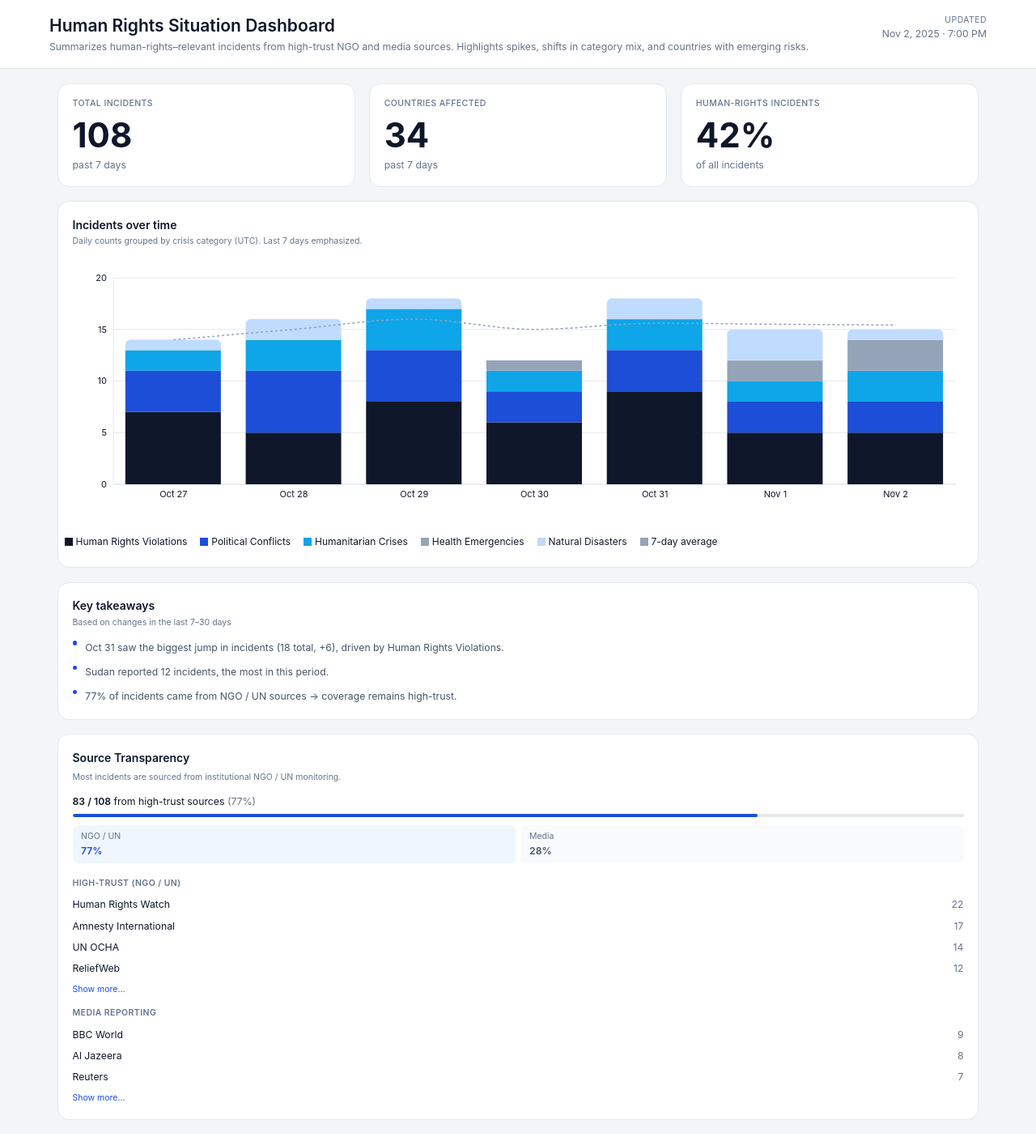
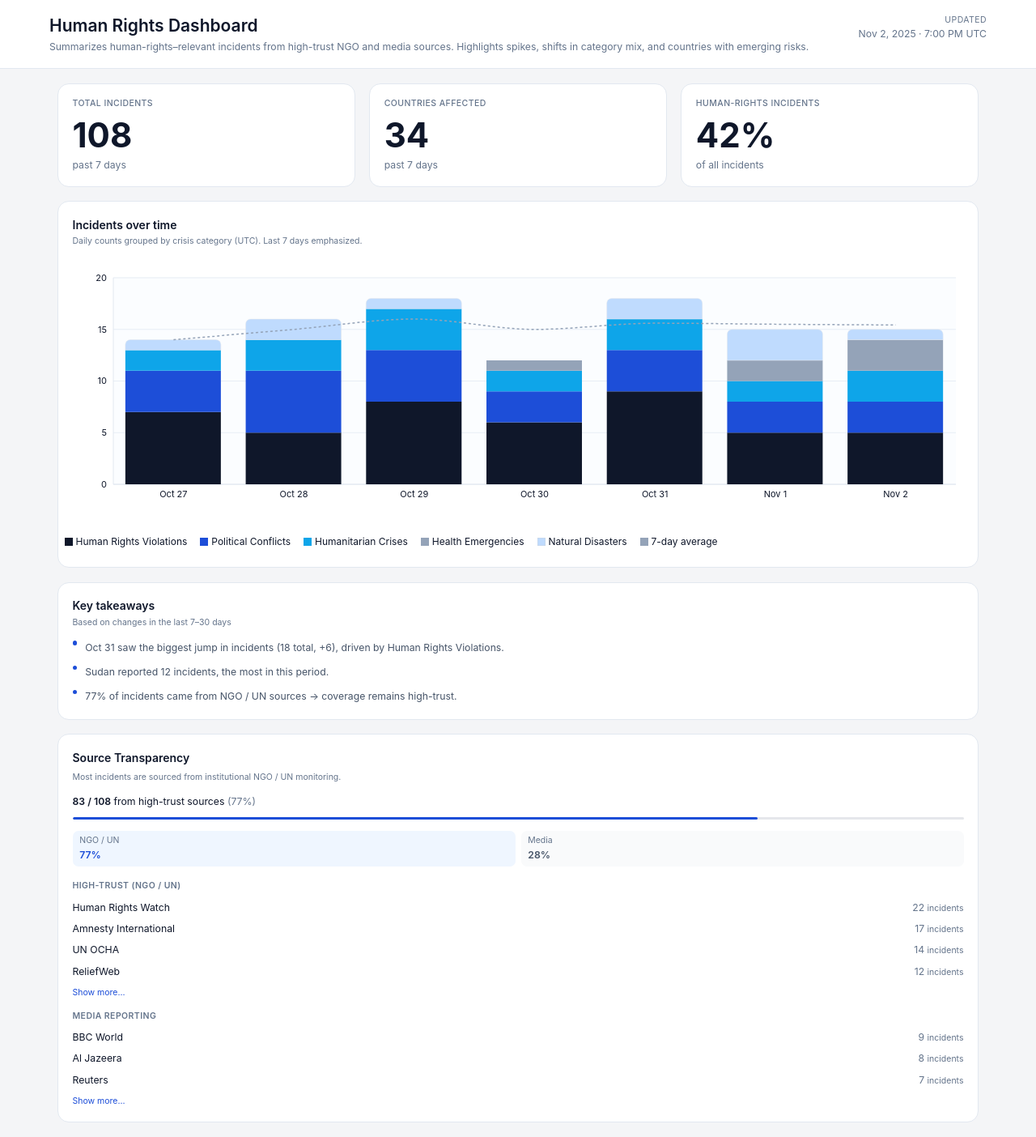
Before and after one commit to pierrev34/global-crisis-monitor, a Next.js app in the folder frontend/: page / in a window 1280 px wide. Shown: the whole page at 81% size. Built offline with nearby package versions, Linux system fonts and the light colour scheme.

Commit message:
Added professional finishing touches: 30-day avg comparison, 7-day chart highlight, UTC timezone, thinner source bar, incidents labels

```diff
--- a/frontend/src/components/IncidentsStackedChart.tsx
+++ b/frontend/src/components/IncidentsStackedChart.tsx
@@ -14,6 +14,7 @@ import {
   ComposedChart,
   ReferenceLine,
   Label,
+  ReferenceArea,
 } from 'recharts';
 import { TimeSeriesPoint, getCategoryColor } from '@/types/feed';
 import { calculateRollingAverage, detectSpikes, formatDate } from '@/utils/analysis';
@@ -179,11 +180,30 @@ export default function IncidentsStackedChart({
           barGap={0}
           barCategoryGap="10%"
         >
+          {/* Background highlight for last 7 days */}
+          <defs>
+            <pattern id="last7days" patternUnits="userSpaceOnUse" width="100%" height="100%">
+              <rect width="100%" height="100%" fill="#f8fafc" opacity="0.5" />
+            </pattern>
+          </defs>
+
           <CartesianGrid
             strokeDasharray="0"
             stroke="#e2e8f0"
             vertical={false}
           />
+
+          {/* Highlight last 7 days */}
+          {chartData.length >= 7 && (
+            <ReferenceArea
+              x1={chartData[chartData.length - 7].date}
+              x2={chartData[chartData.length - 1].date}
+              fill="#f0f9ff"
+              fillOpacity={0.3}
+              strokeOpacity={0}
+            />
+          )}
+
           <XAxis
             dataKey="date"
             tick={{ fontSize: 11, fill: '#0f172a' }}
--- a/frontend/src/components/KpiStrip.tsx
+++ b/frontend/src/components/KpiStrip.tsx
@@ -14,6 +14,7 @@ export default function KpiStrip({ summary }: KpiStripProps) {
     countries_affected,
     human_rights_share,
     delta_pct,
+    rolling_avg_30d,
   } = summary;
 
   const formatDelta = (delta: number | null | undefined) => {
@@ -27,6 +28,9 @@ export default function KpiStrip({ summary }: KpiStripProps) {
     return delta > 0 ? 'text-green-600' : 'text-text-muted';
   };
 
+  // Calculate vs 30-day average
+  const vs30DayAvg = rolling_avg_30d ? ((total_incidents / 7 - rolling_avg_30d) / rolling_avg_30d) * 100 : null;
+
   const kpis = [
     {
       label: 'Total Incidents',
@@ -34,6 +38,7 @@ export default function KpiStrip({ summary }: KpiStripProps) {
       caption: 'past 7 days',
       delta: delta_pct,
       deltaText: delta_pct ? `vs previous 7 days: ${formatDelta(delta_pct)}` : null,
+      delta2Text: vs30DayAvg ? `vs 30-day avg: ${formatDelta(vs30DayAvg)}` : null,
     },
     {
       label: 'Countries Affected',
@@ -64,8 +69,15 @@ export default function KpiStrip({ summary }: KpiStripProps) {
             {kpi.caption}
           </div>
           {kpi.deltaText && (
-            <div className={`text-xs font-medium mt-2 ${getDeltaColor(kpi.delta)}`}>
-              {kpi.deltaText}
+            <div className="mt-2 space-y-0.5">
+              <div className={`text-xs font-medium ${getDeltaColor(kpi.delta)}`}>
+                {kpi.deltaText}
+              </div>
+              {kpi.delta2Text && (
+                <div className="text-xs text-text-muted">
+                  {kpi.delta2Text}
+                </div>
+              )}
             </div>
           )}
         </div>
--- a/frontend/src/components/SourceBreakdown.tsx
+++ b/frontend/src/components/SourceBreakdown.tsx
@@ -52,13 +52,13 @@ export default function SourceBreakdown({ sources, totalIncidents }: SourceBreak
       </p>
 
       {/* Headline KPI */}
-      <div className="mb-3">
-        <div className="text-sm text-text-primary">
+      <div className="mb-4">
+        <div className="text-sm text-text-primary mb-3">
           <span className="font-semibold">{ngoTotal} / {totalIncidents}</span> from high-trust sources{' '}
           <span className="text-text-muted">({ngoPercentage.toFixed(0)}%)</span>
         </div>
-        {/* Thin progress bar */}
-        <div className="w-full bg-neutral-light h-1 rounded-full overflow-hidden mt-2">
+        {/* Thinner progress bar with more spacing */}
+        <div className="w-full bg-neutral-light h-1 rounded-full overflow-hidden">
           <div
             className="h-full bg-primary rounded-full transition-all"
             style={{ width: `${ngoPercentage}%` }}
@@ -66,13 +66,13 @@ export default function SourceBreakdown({ sources, totalIncidents }: SourceBreak
         </div>
       </div>
 
-      {/* 2-column breakdown */}
+      {/* 2-column breakdown - reduced padding */}
       <div className="flex gap-2 mb-5">
-        <div className="flex-1 bg-blue-50 rounded-lg px-3 py-2">
+        <div className="flex-1 bg-blue-50 rounded-lg px-2.5 py-1.5">
           <div className="text-xs text-text-muted mb-0.5">NGO / UN</div>
           <div className="text-sm font-semibold text-primary">{ngoPercentage.toFixed(0)}%</div>
         </div>
-        <div className="flex-1 bg-gray-50 rounded-lg px-3 py-2">
+        <div className="flex-1 bg-gray-50 rounded-lg px-2.5 py-1.5">
           <div className="text-xs text-text-muted mb-0.5">Media</div>
           <div className="text-sm font-semibold text-text-body">{mediaPercentage.toFixed(0)}%</div>
         </div>
@@ -88,7 +88,7 @@ export default function SourceBreakdown({ sources, totalIncidents }: SourceBreak
             {displayedNgoSources.map((source) => (
               <div key={source.name} className="flex justify-between items-center py-1">
                 <span className="text-sm text-text-primary">{source.name}</span>
-                <span className="text-sm text-text-muted">{source.count}</span>
+                <span className="text-sm text-text-muted">{source.count} <span className="text-xs">incidents</span></span>
               </div>
             ))}
           </div>
@@ -113,7 +113,7 @@ export default function SourceBreakdown({ sources, totalIncidents }: SourceBreak
             {displayedMediaSources.map((source) => (
               <div key={source.name} className="flex justify-between items-center py-1">
                 <span className="text-sm text-text-primary">{source.name}</span>
-                <span className="text-sm text-text-muted">{source.count}</span>
+                <span className="text-sm text-text-muted">{source.count} <span className="text-xs">incidents</span></span>
               </div>
             ))}
           </div>
--- a/frontend/src/pages/index.tsx
+++ b/frontend/src/pages/index.tsx
@@ -167,7 +167,7 @@ export default function Home() {
             <div className="flex justify-between items-start">
               <div>
                 <h1 className="text-2xl font-semibold text-text-primary mb-1">
-                  Human Rights Situation Dashboard
+                  Human Rights Dashboard
                 </h1>
                 <p className="text-sm text-text-muted">
                   Summarizes human-rights–relevant incidents from high-trust NGO and media sources. Highlights spikes, shifts in category mix, and countries with emerging risks.
@@ -186,7 +186,7 @@ export default function Home() {
                     hour: 'numeric',
                     minute: '2-digit',
                     hour12: true,
-                  })}
+                  })} UTC
                 </div>
               </div>
             </div>
```
